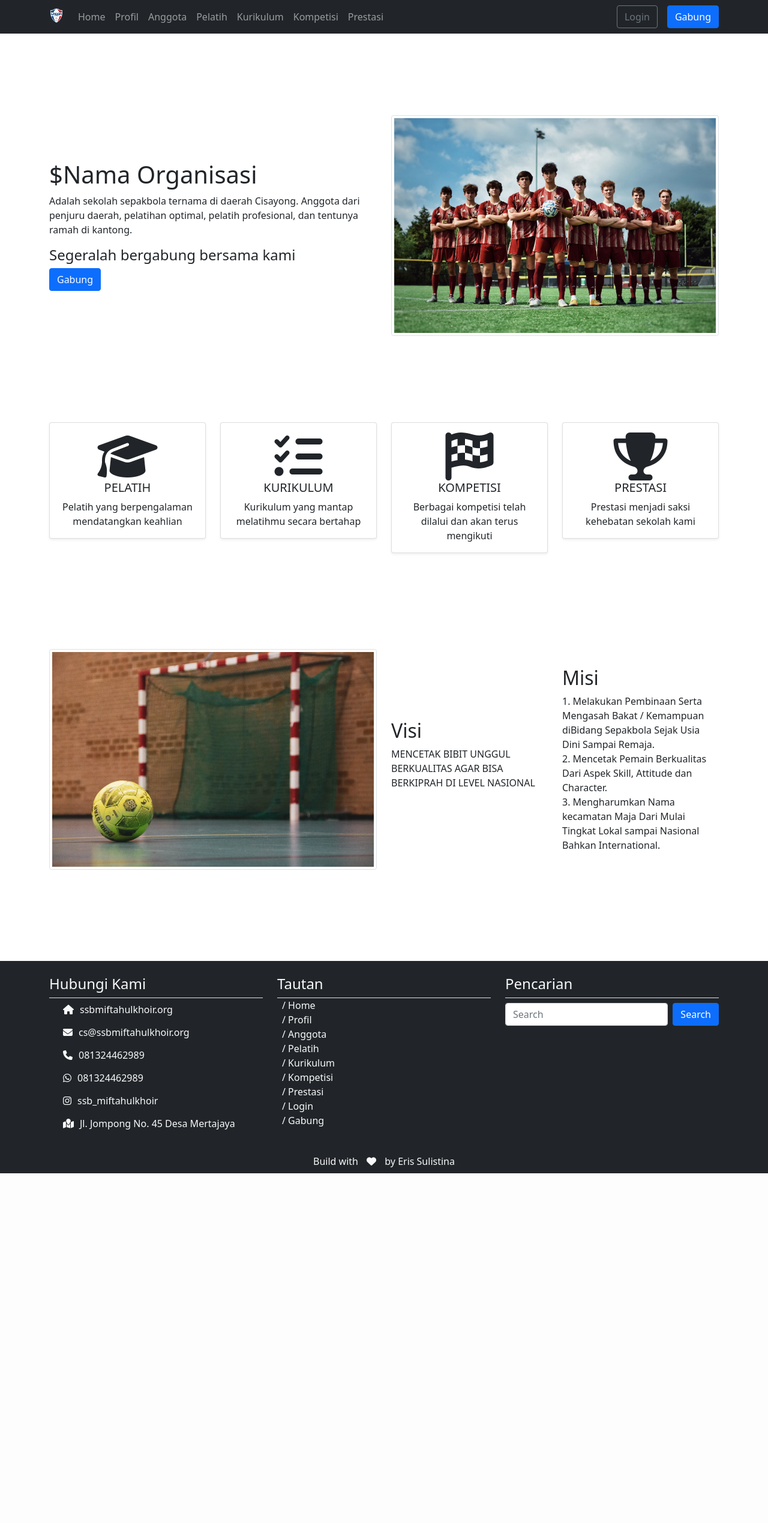
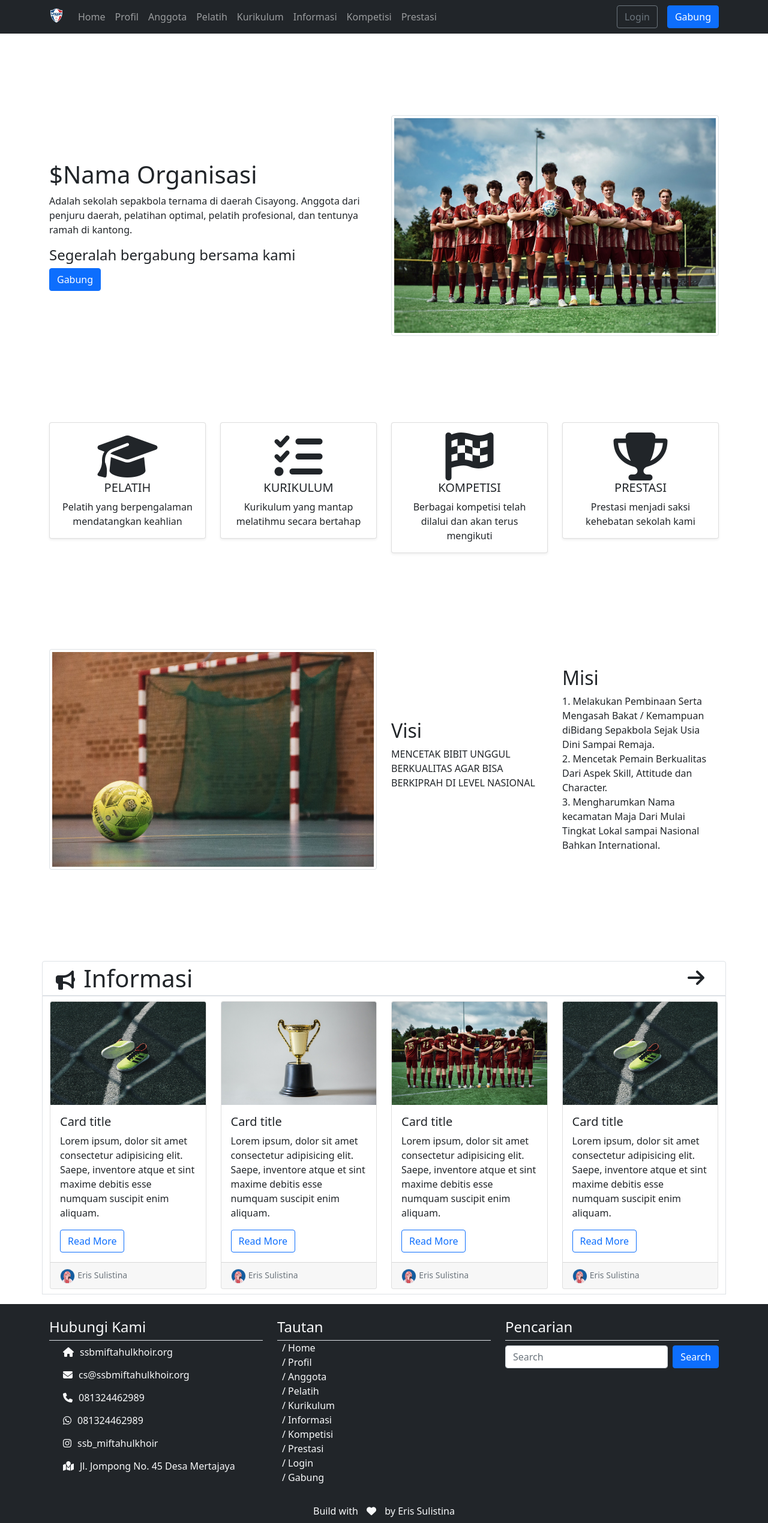
Before and after one commit to sejutaimpian/sifoster, a CodeIgniter 4 app: template app/Views/pages/home.php in a window 1280 px wide. Shown: the whole page at 60% size. Before the commit the page ends 1956 px from the top, so only its background shows below. Run offline with PHP 8.4 and a stand-in for CodeIgniter, Linux system fonts and the light colour scheme; the template is opened without the code that fills it, so the values that code supplies are empty; some libraries are stand-ins or nearby versions.

Commit message:
add: section informasi dan link informasi pada navbar dan footer-content

```diff
--- a/app/Views/layout/footer-content.php
+++ b/app/Views/layout/footer-content.php
@@ -36,6 +36,7 @@
                     <li><a href="/anggota">/ Anggota</a></li>
                     <li><a href="/pelatih">/ Pelatih</a></li>
                     <li><a href="/kurikulum">/ Kurikulum</a></li>
+                    <li><a href="/informasi">/ Informasi</a></li>
                     <li><a href="/kompetisi">/ Kompetisi</a></li>
                     <li><a href="/prestasi">/ Prestasi</a></li>
                     <li><a href="/login">/ Login</a></li>
--- a/app/Views/layout/navbar.php
+++ b/app/Views/layout/navbar.php
@@ -24,6 +24,9 @@
                     <a class="nav-link" href="/kurikulum">Kurikulum</a>
                 </li>
                 <li class="nav-item">
+                    <a class="nav-link" href="/informasi">Informasi</a>
+                </li>
+                <li class="nav-item">
                     <a class="nav-link" href="/kompetisi">Kompetisi</a>
                 </li>
                 <li class="nav-item">
--- a/app/Views/pages/home.php
+++ b/app/Views/pages/home.php
@@ -78,4 +78,83 @@
         </div>
     </div>
 </div>
+<div class="container my-3">
+    <div class="row bg-eris-susu border rounded-top">
+        <div class="col-sm-12 my-1">
+            <div class="row d-flex align-items-center">
+                <div class="col-10">
+                    <i class="fa-solid fa-bullhorn fs-2"></i>
+                    <span class="h1 eris-hidden">Informasi</span>
+                </div>
+                <div class="col-2 text-end">
+                    <a href="/informasi" class="btn">
+                        <i class="fa-solid fa-arrow-right fs-2"></i>
+                    </a>
+                </div>
+            </div>
+
+        </div>
+    </div>
+    <div class="row border">
+        <div class="col-md-3">
+            <div class="card my-2">
+                <img src="/image/shoes.jpg" class="card-img-top img-cover" alt="foto">
+                <div class="card-body">
+                    <h5 class="card-title">Card title</h5>
+
+                    <p class="card-text description">Lorem ipsum, dolor sit amet consectetur adipisicing elit. Saepe, inventore atque et sint maxime debitis esse numquam suscipit enim aliquam.</p>
+                    <a href="#" class="btn btn-outline-primary">Read More</a>
+                </div>
+                <div class="card-footer">
+                    <img src="/image/avatar.png" alt="Avatar" class="border rounded-circle avatar">
+                    <small class="text-muted">Eris Sulistina</small>
+                </div>
+            </div>
+        </div>
+        <div class="col-md-3">
+            <div class="card my-2">
+                <img src="/image/piala.jpg" class="card-img-top img-cover" alt="foto">
+                <div class="card-body">
+                    <h5 class="card-title">Card title</h5>
+                    <p class="card-text description">Lorem ipsum, dolor sit amet consectetur adipisicing elit. Saepe, inventore atque et sint maxime debitis esse numquam suscipit enim aliquam.</p>
+                    <a href="#" class="btn btn-outline-primary">Read More</a>
+                </div>
+                <div class="card-footer">
+                    <img src="/image/avatar.png" alt="Avatar" class="border rounded-circle avatar">
+                    <small class="text-muted">Eris Sulistina</small>
+                </div>
+            </div>
+        </div>
+        <div class="col-md-3">
+            <div class="card my-2">
+                <img src="/image/team2.jpg" class="card-img-top img-cover" alt="foto">
+                <div class="card-body">
+                    <h5 class="card-title">Card title</h5>
+
+                    <p class="card-text description">Lorem ipsum, dolor sit amet consectetur adipisicing elit. Saepe, inventore atque et sint maxime debitis esse numquam suscipit enim aliquam.</p>
+                    <a href="#" class="btn btn-outline-primary">Read More</a>
+                </div>
+                <div class="card-footer">
+                    <img src="/image/avatar.png" alt="Avatar" class="border rounded-circle avatar">
+                    <small class="text-muted">Eris Sulistina</small>
+                </div>
+            </div>
+        </div>
+        <div class="col-md-3">
+            <div class="card my-2">
+                <img src="/image/shoes.jpg" class="card-img-top img-cover" alt="foto">
+                <div class="card-body">
+                    <h5 class="card-title">Card title</h5>
+
+                    <p class="card-text description">Lorem ipsum, dolor sit amet consectetur adipisicing elit. Saepe, inventore atque et sint maxime debitis esse numquam suscipit enim aliquam.</p>
+                    <a href="#" class="btn btn-outline-primary">Read More</a>
+                </div>
+                <div class="card-footer">
+                    <img src="/image/avatar.png" alt="Avatar" class="border rounded-circle avatar">
+                    <small class="text-muted">Eris Sulistina</small>
+                </div>
+            </div>
+        </div>
+    </div>
+</div>
 <?= $this->endSection(); ?>
--- a/public/style.css
+++ b/public/style.css
@@ -44,6 +44,11 @@ a:hover {
   height: 80vh;
 }
 
+.avatar {
+  width: var(--size-avatar);
+  height: var(--size-avatar);
+}
+
 
 /* ------------- BREAKPOINTS ------------- */
 
```
Also changed, not shown: public/image/avatar.png (added).
